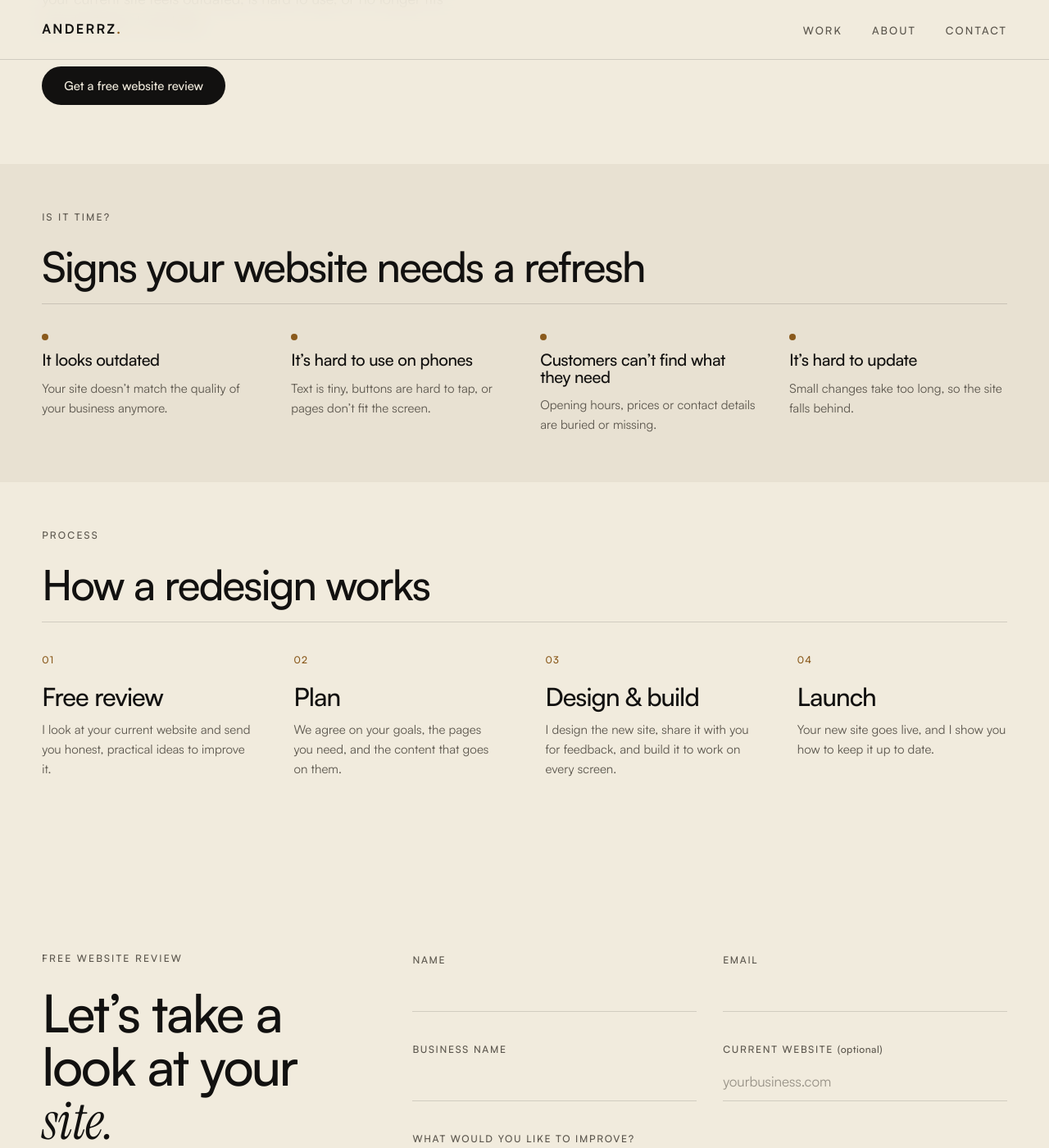
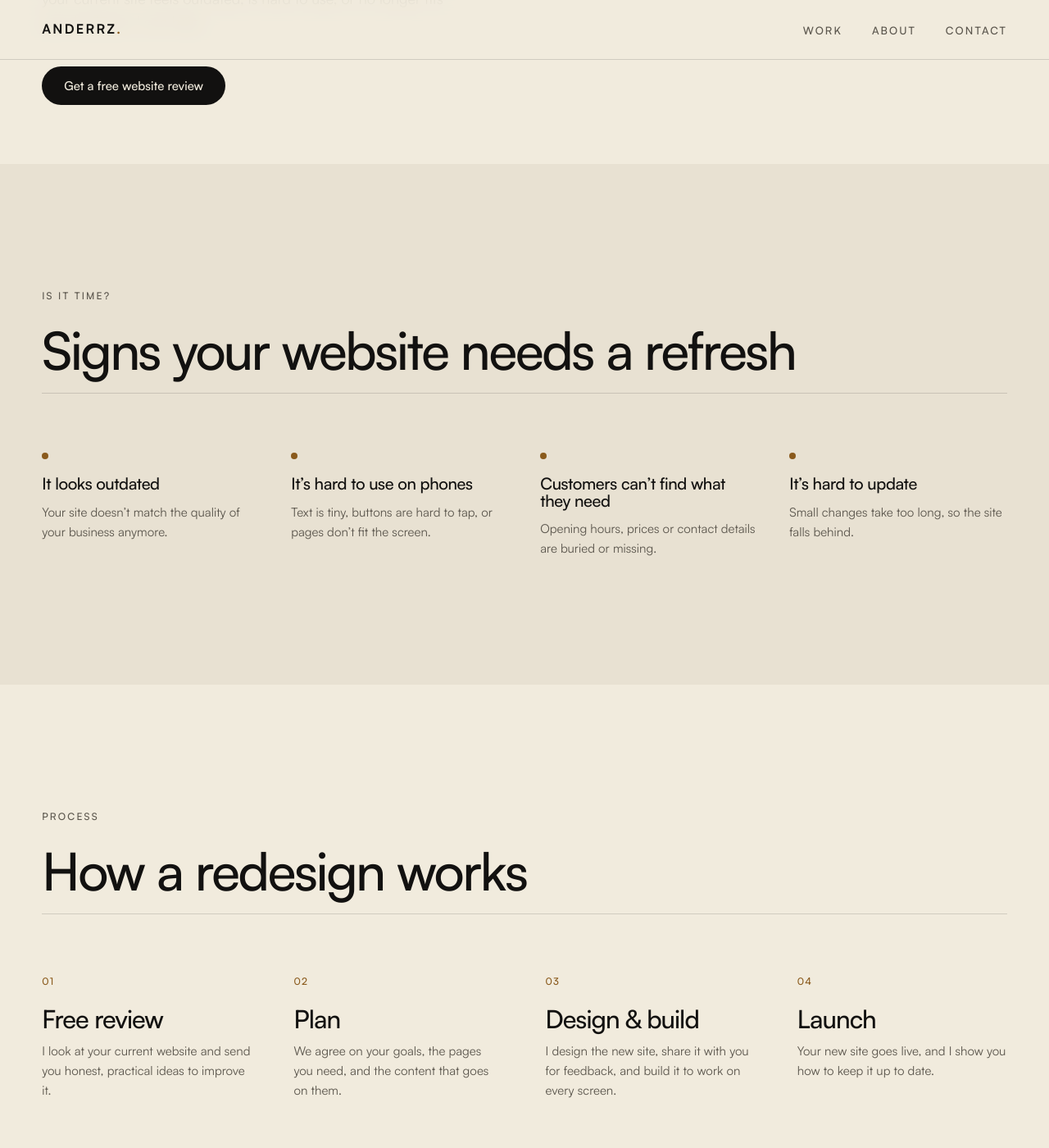
Before and after one commit to Anderrzx/anderrz.portfolio.github.io, a Jekyll site: the page built from web-design/index.html, in a window 1280 px wide and 1400 px high, scrolled down 499 px. Shown: the whole window at 82% size. Built offline with Jekyll 4.4.1, drawn with Linux system fonts in a browser that asks for light colours.

Commit message:
Web Design: restore spacing; review links land between Signs and Process
- Undo the tighter Signs/Process spacing
- #is-it-time is now a marker between the two sections that is centred on
  screen, nudged down if needed so the Signs title stays visible
- Examples section moves below the process so Signs and Process stay
  next to each other once projects are added
- Clicked section links are also remembered in sessionStorage for viewers
  that drop the #section part of a link

Co-Authored-By: Claude Opus 5.5 <noreply@anthropic.com>

```diff
--- a/assets/css/main.css
+++ b/assets/css/main.css
@@ -1115,21 +1115,9 @@ a.project-link:hover .project-placeholder {
     grid-template-columns: repeat(4, 1fr);
 }
 
-/* Tighter sections so "Signs" and "How a redesign works" read as one view */
-.section-compact {
-    padding: clamp(40px, 4.5vw, 64px) 0;
-}
-
-.section-compact .section-head {
-    margin-bottom: clamp(24px, 3vw, 36px);
-}
-
-.section-compact .sign-title::before {
-    margin-bottom: 14px;
-}
-
-.section-compact .section-title {
-    font-size: clamp(2rem, 4vw, 3.25rem);
+/* Invisible marker a link can scroll to (see #is-it-time on the Web Design page) */
+.scroll-marker {
+    height: 0;
 }
 
 .examples-note {
--- a/assets/js/main.js
+++ b/assets/js/main.js
@@ -3,14 +3,48 @@
 // Links that point to a section (e.g. /web-design/#is-it-time) still go there.
 if ('scrollRestoration' in history) history.scrollRestoration = 'manual';
 
-const linkedSection = window.location.hash
-    ? document.getElementById(decodeURIComponent(window.location.hash.slice(1)))
-    : null;
+// Some viewers drop the #section part of a link, so a clicked link also
+// remembers its section for the next page (sessionStorage, if available).
+const STORED_SECTION = 'anderrz-scroll-to';
+
+document.addEventListener('click', (event) => {
+    const link = event.target.closest('a[href*="#"]');
+    if (!link) return;
+    const url = new URL(link.href, window.location.href);
+    if (url.pathname === window.location.pathname || !url.hash) return;
+    try { sessionStorage.setItem(STORED_SECTION, url.hash.slice(1)); } catch (error) { /* storage blocked */ }
+});
+
+function takeStoredSection() {
+    try {
+        const id = sessionStorage.getItem(STORED_SECTION);
+        sessionStorage.removeItem(STORED_SECTION);
+        return id;
+    } catch (error) {
+        return null;
+    }
+}
+
+const storedSection = takeStoredSection();
+const sectionId = window.location.hash
+    ? decodeURIComponent(window.location.hash.slice(1))
+    : storedSection;
+const linkedSection = sectionId ? document.getElementById(sectionId) : null;
 
 if (linkedSection) {
-    // Jump straight to the linked section once the page has laid out
+    // Jump straight to the linked section once the page has laid out.
+    // data-align="center" puts it in the middle of the screen instead of at the top;
+    // data-keep-visible="<id>" then makes sure that element isn't hidden under the header.
     window.addEventListener('load', () => {
-        linkedSection.scrollIntoView({ behavior: 'instant', block: 'start' });
+        const block = linkedSection.dataset.align === 'center' ? 'center' : 'start';
+        linkedSection.scrollIntoView({ behavior: 'instant', block });
+
+        const keep = document.getElementById(linkedSection.dataset.keepVisible || '');
+        if (keep) {
+            const headerHeight = document.querySelector('.site-header').offsetHeight;
+            const gap = keep.getBoundingClientRect().top - headerHeight - 56;
+            if (gap < 0) window.scrollBy({ top: gap, behavior: 'instant' });
+        }
     });
 } else {
     window.scrollTo({ top: 0, left: 0, behavior: 'instant' });
--- a/web-design/index.html
+++ b/web-design/index.html
@@ -24,10 +24,8 @@ body_class: theme-light
     </div>
 </section>
 
-<!-- ===== Signs it's time =====
-     "Small business? Get a free website review" links land here (#is-it-time),
-     so visitors see the signs and the process right away. -->
-<section class="section section-raised section-compact" id="is-it-time" aria-labelledby="signs-title">
+<!-- ===== Signs it's time ===== -->
+<section class="section section-raised" aria-labelledby="signs-title">
     <div class="container">
         <div class="section-head">
             <div>
@@ -57,31 +55,13 @@ body_class: theme-light
     </div>
 </section>
 
-<!-- ===== Examples (hidden until there are Web Design projects in _data/projects.yml) ===== -->
-{% if web_projects.size > 0 %}
-<section class="section" id="examples" aria-labelledby="examples-title">
-    <div class="container">
-        <div class="section-head">
-            <div>
-                <p class="eyebrow reveal">Examples</p>
-                <h2 id="examples-title" class="section-title reveal">Web design projects</h2>
-            </div>
-            <a class="text-link reveal" href="{{ '/work/' | relative_url }}">All work <span aria-hidden="true">&rarr;</span></a>
-        </div>
+<!-- "Small business? Get a free website review" links land here (#is-it-time).
+     This marker sits between the two sections and is placed in the middle of
+     the screen, so visitors see the signs above and the process below. -->
+<div id="is-it-time" class="scroll-marker" data-align="center" data-keep-visible="signs-title" aria-hidden="true"></div>
 
-        <!-- Shows every project in _data/projects.yml with category "Web Design" -->
-        <div class="project-grid">
-            {% for project in web_projects %}
-                {% include project-card.html project=project index=forloop.index %}
-            {% endfor %}
-        </div>
-        <p class="examples-note reveal">Projects marked <strong>Concept</strong> are independent designs; <strong>Client</strong> projects were made for real businesses.</p>
-    </div>
-</section>
-{% endif %}
-
-<!-- ===== Process (alternates background with the section above it) ===== -->
-<section class="section section-compact{% if web_projects.size > 0 %} section-raised{% endif %}" aria-labelledby="process-title">
+<!-- ===== Process ===== -->
+<section class="section" aria-labelledby="process-title">
     <div class="container">
         <div class="section-head">
             <div>
@@ -110,6 +90,29 @@ body_class: theme-light
         </ol>
     </div>
 </section>
+
+<!-- ===== Examples (hidden until there are Web Design projects in _data/projects.yml) ===== -->
+{% if web_projects.size > 0 %}
+<section class="section section-raised" id="examples" aria-labelledby="examples-title">
+    <div class="container">
+        <div class="section-head">
+            <div>
+                <p class="eyebrow reveal">Examples</p>
+                <h2 id="examples-title" class="section-title reveal">Web design projects</h2>
+            </div>
+            <a class="text-link reveal" href="{{ '/work/' | relative_url }}">All work <span aria-hidden="true">&rarr;</span></a>
+        </div>
+
+        <!-- Shows every project in _data/projects.yml with category "Web Design" -->
+        <div class="project-grid">
+            {% for project in web_projects %}
+                {% include project-card.html project=project index=forloop.index %}
+            {% endfor %}
+        </div>
+        <p class="examples-note reveal">Projects marked <strong>Concept</strong> are independent designs; <strong>Client</strong> projects were made for real businesses.</p>
+    </div>
+</section>
+{% endif %}
 
 <!-- ===== Free review + inquiry form ===== -->
 <section class="section review-section" id="review" aria-labelledby="review-form-title">
```
